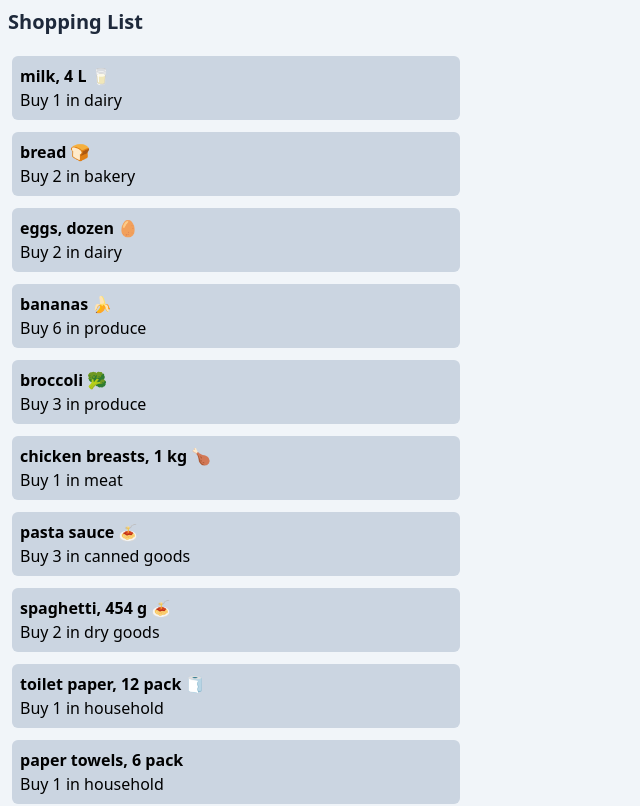
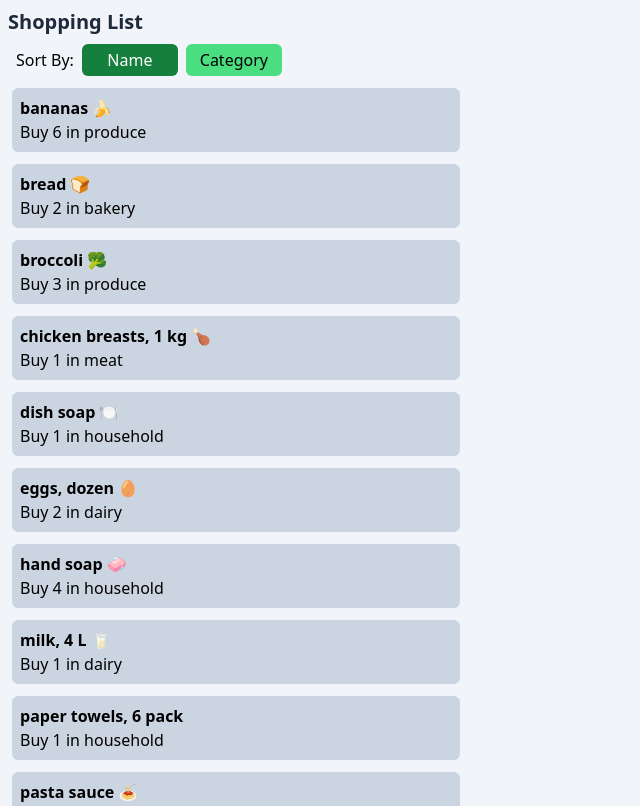
Before and after one commit to K0A1R/cprg306-assignments, a Next.js app: page /week-6 in a window 1280 px wide. Shown: the top 806 px of the page, without its empty margins (0-640 px from the left). Built offline with nearby package versions, Linux system fonts and the light colour scheme.

Commit message:
Update week-6
Update item-list.js, add state (sortBy), check if sort by name or category. Sort list based on either name or category. Add Name and Category buttons, onClick sorts based on Name or Category.

```diff
--- a/app/week-6/item-list.js
+++ b/app/week-6/item-list.js
@@ -1,10 +1,41 @@
+"use client";
 import itemsData from "./items.json";
 import Item from "./item";
 
+import { useState } from "react";
+
 export default function ItemList() {
+  const [sortBy, setSortBy] = useState("name");
+  const items = [...itemsData];
+
+  if (sortBy === "name") {
+    items.sort((a, b) => a.name.localeCompare(b.name));
+  } else if (sortBy === "category") {
+    items.sort((a, b) => a.category.localeCompare(b.category));
+  }
+
   return (
     <div>
-      {itemsData.map((item) => (
+      <div className="flex items-center gap-2 ml-4">
+        <p>Sort By:</p>
+        <button
+          className={`rounded-md p-1 w-24 ${
+            sortBy === "name" ? "bg-green-700 text-white" : "bg-green-400"
+          }`}
+          onClick={() => setSortBy("name")}
+        >
+          Name
+        </button>
+        <button
+          className={`rounded-md p-1 w-24 ${
+            sortBy === "category" ? "bg-green-700 text-white" : "bg-green-400"
+          }`}
+          onClick={() => setSortBy("category")}
+        >
+          Category
+        </button>
+      </div>
+      {items.map((item) => (
         <Item
           key={item.id}
           name={item.name}
```
